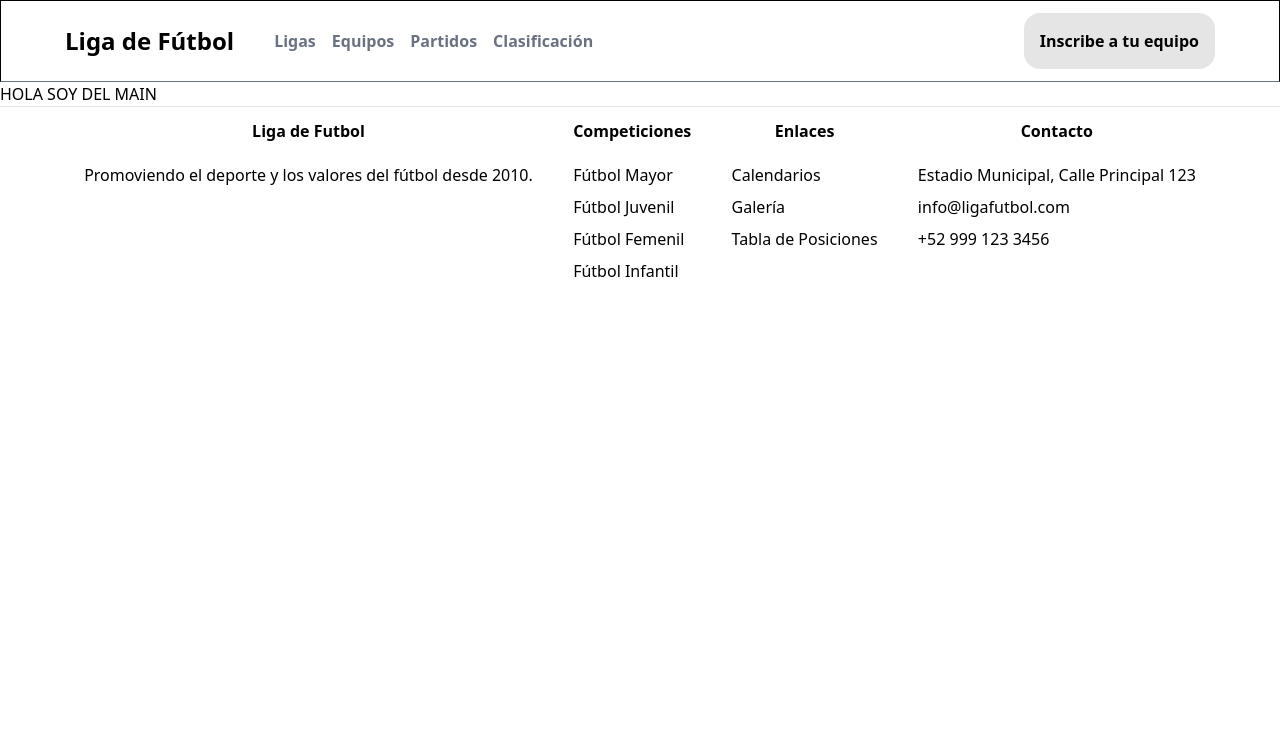
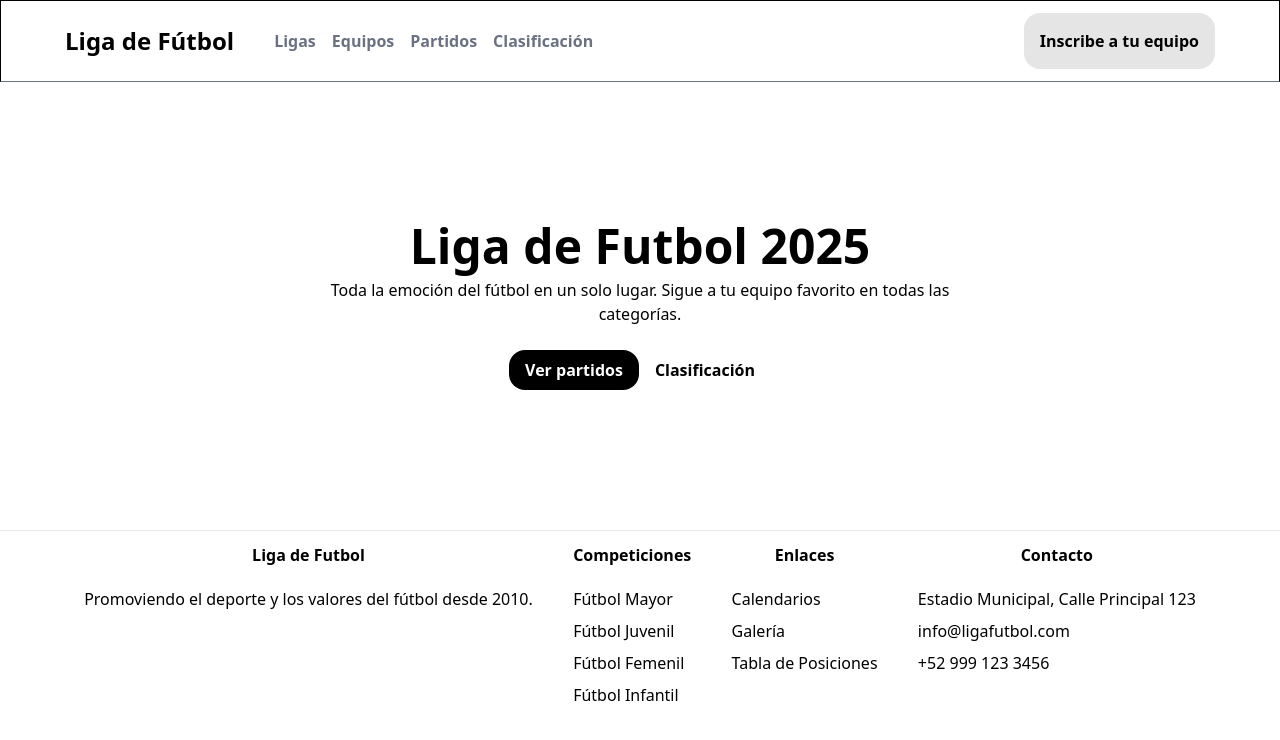
Before and after one commit to GrandMostach0/LigaFutbol, a React (Vite) app: page / in a window 1280 px wide. Shown: the top 740 px of the page. Built offline with nearby package versions, Linux system fonts and the light colour scheme.

Commit message:
anexo del banner inicial

```diff
--- a/src/App.css
+++ b/src/App.css
@@ -1 +1,8 @@
 @import "tailwindcss";
+
+
+@layer components{
+  .btnPrimary{
+    @apply rounded-2xl py-2 px-4 font-semibold;
+  }
+}
--- a/src/page/Main.jsx
+++ b/src/page/Main.jsx
@@ -1,11 +1,24 @@
 import React from "react";
+import {useNavigate } from "react-router-dom";
+import "../App.css";
 
 function Main(){
 
+    const navigate = useNavigate();
+
     return(
-        <h1>HOLA SOY DEL MAIN</h1>
+        <section className="py-35">
+            <div className="m-auto w-2xl text-center">
+                <h1 className="font-bold text-5xl mb-2">Liga de Futbol 2025</h1>
+                <p>Toda la emoción del fútbol en un solo lugar. Sigue a tu equipo favorito en todas las categorías.</p>
+                <br />
+                <button className="btnPrimary text-white bg-black">Ver partidos</button>
+                <button className="btnPrimary ">Clasificación</button>
+            </div>
+        </section>
+
+
     )
-
 }
 
 export default Main;
```
